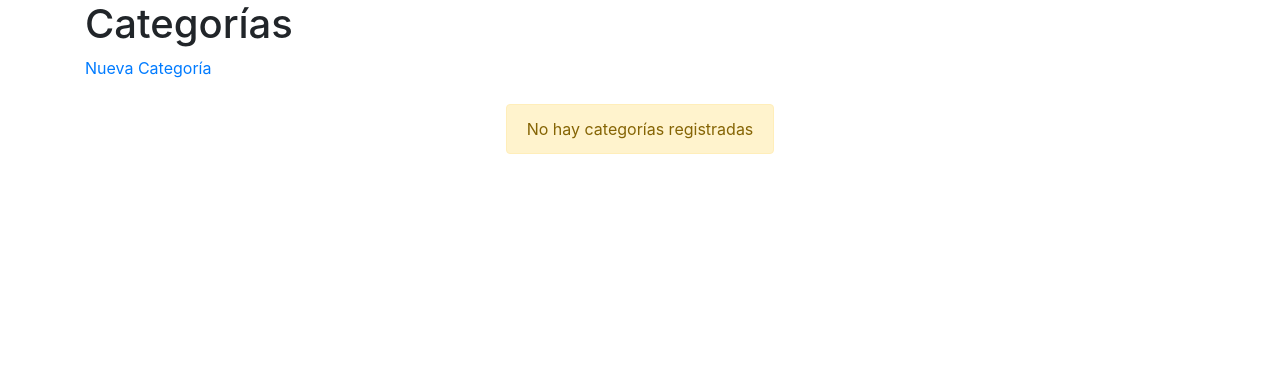
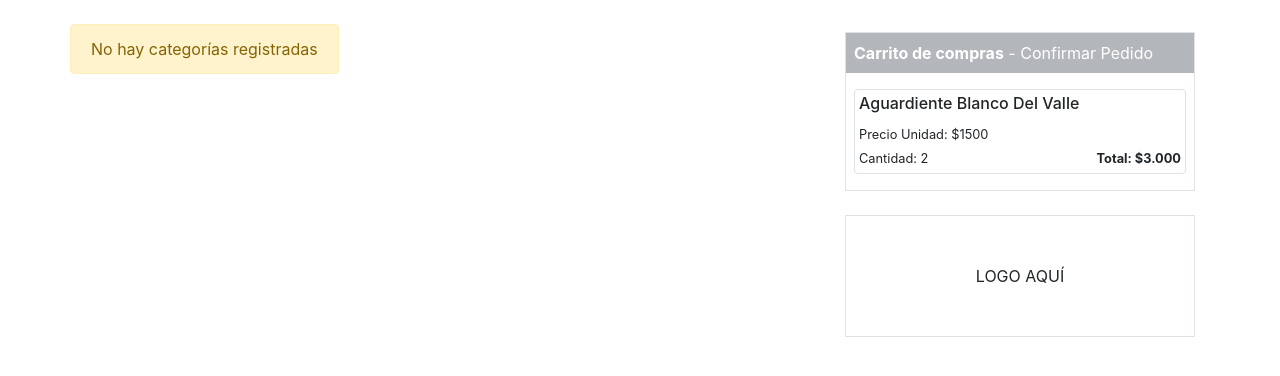
Before and after one commit to Diiego1500/correo_noche, a Symfony app: template templates/category/index.html.twig in a window 1280 px wide. Shown: the part 56-432 px from the top of the page. Run offline with Twig, Linux system fonts and the light colour scheme; the template is opened without the code that fills it, so the values that code supplies are empty; some libraries are stand-ins or nearby versions.

Commit message:
carrito de compras INTERFAZ

```diff
--- a/templates/category/index.html.twig
+++ b/templates/category/index.html.twig
@@ -7,16 +7,20 @@
 {% block body %}
     {{ parent() }}
     <div class="container">
-        <h1>Categorías</h1>
-        <a href="{{ path('category_new') }}">Nueva Categoría</a>
+        {#        <h1>Categorías</h1>#}
+        {#        <a href="{{ path('category_new') }}">Nueva Categoría</a>#}
         <div class="row d-flex justify-content-center my-4">
+            <div class="col-md-8">
+                <div class="row">
                     {% for category in categories %}
-                <div class="col-md-4 d-flex bd-highlight my-1 rounded-sm bg-white category" onclick="location.href='{{ path('products_category',{id:category.id}) }}'">
+                        <div class="col-md-6 d-flex bd-highlight my-1 rounded-sm bg-white category"
+                             onclick="location.href='{{ path('products_category',{id:category.id}) }}'">
                             <div class="p-2 bd-highlight border">
-                        <img src="{{ asset('uploads/category/'~category.photo) }}" alt="{{ category.name }}" width="100%">
+                                <img src="{{ asset('uploads/category/'~category.photo) }}" alt="{{ category.name }}"
+                                     width="100%">
                                 <hr>
-                        <h4>{{ category.name }}</h4>
-                        <p>{{ category.description }}</p>
+                                <h4 class="text-center">{{ category.name }}</h4>
+                                {#                                <p>{{ category.description }}</p>#}
                                 <div>
                                     <a href="{{ path('category_show',{id:category.id}) }}">Ver</a>
                                     <a href="{{ path('category_edit',{id:category.id}) }}">Editar</a>
@@ -28,4 +32,28 @@
                     {% endfor %}
                 </div>
             </div>
+            <div class="col-md-4">
+                <div class="border my-2">
+                    <div class="p-2" style="background-color: #b3b7bb; color: white">
+                        <strong>Carrito de compras</strong> - Confirmar Pedido</div>
+                    <div class="p-2">
+                        <div class="p-1 my-2 rounded border">
+                            <h6>Aguardiente Blanco Del Valle</h6>
+                            <div><small>Precio Unidad: $1500</small></div>
+                            <div class="row">
+                                <div class="col-md-6"><small>Cantidad: 2</small></div>
+                                <div class="col-md-6 text-right">
+                                    <small><strong>Total: $3.000</strong></small>
+                                </div>
+                            </div>
+                        </div>
+                    </div>
+                </div>
+                <div class="border p-5 my-4 text-center">
+                    LOGO AQUÍ
+                </div>
+            </div>
+        </div>
+    </div>
+    </div>
 {% endblock %}
--- a/templates/product/index.html.twig
+++ b/templates/product/index.html.twig
@@ -21,7 +21,7 @@
                         </div>
                     </div>
                 {% else %}
-                    <div class="alert alert-warning">No hay categorías registradas</div>
+                    <div class="alert alert-warning">No hay productos registrados</div>
                 {% endfor %}
             </div>
         </div>
```
Also changed, not shown: templates/product/products_category.html.twig (+28 -2 lines). Lines whose indentation alone changed are shown as unchanged.
